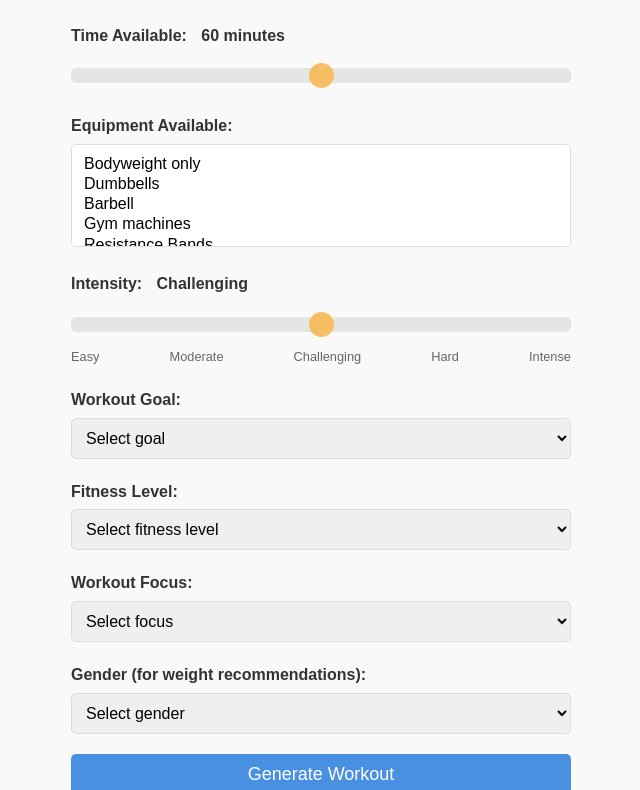
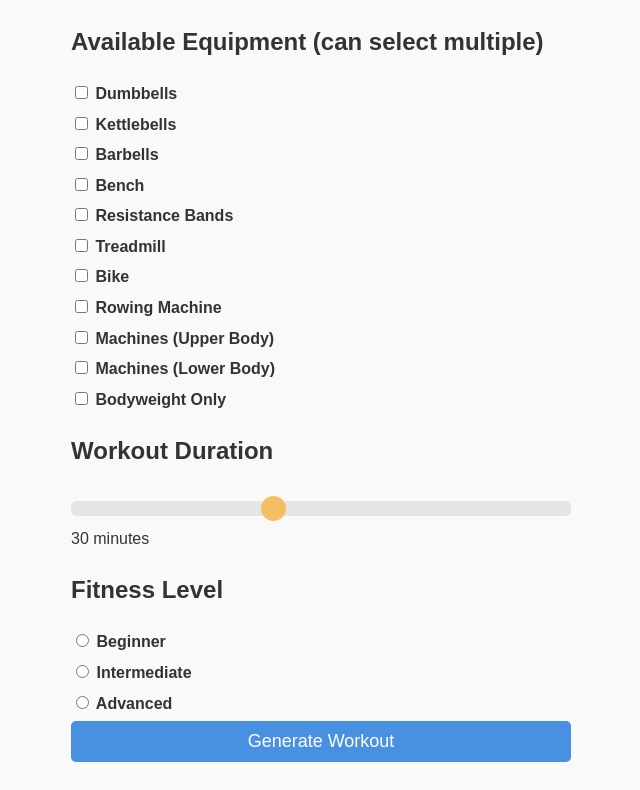
Before and after one commit to modern-carpet/hotel-workout-generator, a plain HTML site: page index.html in a window 1280 px wide. Shown: the part 100-890 px from the top of the page, without its empty margins (319-959 px from the left). Drawn offline with Linux system fonts and the light colour scheme.

Commit message:
Update index.html

```diff
--- a/index.html
+++ b/index.html
@@ -3,109 +3,111 @@
 <head>
     <meta charset="UTF-8">
     <meta name="viewport" content="width=device-width, initial-scale=1.0">
-    <title>Beginner Workout Generator</title>
+    <title>Hotel Workout Generator</title>
     <link rel="stylesheet" href="styles.css">
 </head>
 <body>
     <div class="container">
         <header>
-            <h1>Beginner Workout Generator</h1>
+            <h1>Hotel Workout Generator</h1>
         </header>
         <main>
-            <form id="workoutForm">
-                <div class="form-group">
-                    <label for="time">Time Available: <span id="timeValue">60 minutes</span></label>
+            <form id="workout-form">
+                <section class="form-section">
+                    <h2>Available Equipment (can select multiple)</h2>
+                    <div class="equipment-list">
+                        <label class="equipment-item">
+                            <input type="checkbox" name="equipment" value="dumbbells">
+                            <span class="checkbox-custom"></span>
+                            <span class="label-text">Dumbbells</span>
+                        </label>
+                        <label class="equipment-item">
+                            <input type="checkbox" name="equipment" value="kettlebells">
+                            <span class="checkbox-custom"></span>
+                            <span class="label-text">Kettlebells</span>
+                        </label>
+                        <label class="equipment-item">
+                            <input type="checkbox" name="equipment" value="barbells">
+                            <span class="checkbox-custom"></span>
+                            <span class="label-text">Barbells</span>
+                        </label>
+                        <label class="equipment-item">
+                            <input type="checkbox" name="equipment" value="bench">
+                            <span class="checkbox-custom"></span>
+                            <span class="label-text">Bench</span>
+                        </label>
+                        <label class="equipment-item">
+                            <input type="checkbox" name="equipment" value="resistance-bands">
+                            <span class="checkbox-custom"></span>
+                            <span class="label-text">Resistance Bands</span>
+                        </label>
+                        <label class="equipment-item">
+                            <input type="checkbox" name="equipment" value="treadmill">
+                            <span class="checkbox-custom"></span>
+                            <span class="label-text">Treadmill</span>
+                        </label>
+                        <label class="equipment-item">
+                            <input type="checkbox" name="equipment" value="bike">
+                            <span class="checkbox-custom"></span>
+                            <span class="label-text">Bike</span>
+                        </label>
+                        <label class="equipment-item">
+                            <input type="checkbox" name="equipment" value="rowing-machine">
+                            <span class="checkbox-custom"></span>
+                            <span class="label-text">Rowing Machine</span>
+                        </label>
+                        <label class="equipment-item">
+                            <input type="checkbox" name="equipment" value="machines-upper">
+                            <span class="checkbox-custom"></span>
+                            <span class="label-text">Machines (Upper Body)</span>
+                        </label>
+                        <label class="equipment-item">
+                            <input type="checkbox" name="equipment" value="machines-lower">
+                            <span class="checkbox-custom"></span>
+                            <span class="label-text">Machines (Lower Body)</span>
+                        </label>
+                        <label class="equipment-item">
+                            <input type="checkbox" name="equipment" value="bodyweight">
+                            <span class="checkbox-custom"></span>
+                            <span class="label-text">Bodyweight Only</span>
+                        </label>
+                    </div>
+                </section>
+
+                <section class="form-section">
+                    <h2>Workout Duration</h2>
                     <div class="slider-container">
-                        <input
-                            type="range"
-                            id="time"
-                            name="time"
-                            min="0"
-                            max="120"
-                            step="5"
-                            value="60"
-                            required
-                        >
+                        <input type="range" id="duration" name="duration" min="10" max="60" step="5" value="30">
+                        <output for="duration" id="duration-output">30 minutes</output>
                     </div>
-                </div>
-                <div class="form-group">
-                    <label for="equipment">Equipment Available:</label>
-                    <select id="equipment" name="equipment" multiple required>
-                        <option value="bodyweight">Bodyweight only</option>
-                        <option value="dumbbells">Dumbbells</option>
-                        <option value="barbell">Barbell</option>
-                        <option value="machines">Gym machines</option>
-                        <option value="resistancebands">Resistance Bands</option>
-                    </select>
-                </div>
-                <div class="form-group">
-                    <label for="intensity">Intensity: <span id="intensityValue">Moderate</span></label>
-                    <div class="intensity-container">
-                        <input type="range" id="intensity" name="intensity" min="1" max="5" value="3" step="1">
-                        <div class="intensity-labels">
-                            <span>Easy</span>
-                            <span>Moderate</span>
-                            <span>Challenging</span>
-                            <span>Hard</span>
-                            <span>Intense</span>
-                        </div>
+                </section>
+
+                <section class="form-section">
+                    <h2>Fitness Level</h2>
+                    <div class="fitness-level-container">
+                        <label class="fitness-level-item">
+                            <input type="radio" name="fitness-level" value="beginner">
+                            <span class="radio-custom"></span>
+                            <span class="label-text">Beginner</span>
+                        </label>
+                        <label class="fitness-level-item">
+                            <input type="radio" name="fitness-level" value="intermediate">
+                            <span class="radio-custom"></span>
+                            <span class="label-text">Intermediate</span>
+                        </label>
+                        <label class="fitness-level-item">
+                            <input type="radio" name="fitness-level" value="advanced">
+                            <span class="radio-custom"></span>
+                            <span class="label-text">Advanced</span>
+                        </label>
                     </div>
-                </div>
-                <div class="form-group">
-                    <label for="goal">Workout Goal:</label>
-                    <select id="goal" name="goal" required>
-                        <option value="">Select goal</option>
-                        <option value="weightloss">Weight Loss</option>
-                        <option value="strength">Strength Training</option>
-                        <option value="endurance">Endurance</option>
-                        <option value="muscle">Muscle Gain</option>
-                        <option value="flexibility">Flexibility</option>
-                    </select>
-                </div>
-                <div class="form-group">
-                    <label for="fitnessLevel">Fitness Level:</label>
-                    <select id="fitnessLevel" name="fitnessLevel" required>
-                        <option value="">Select fitness level</option>
-                        <option value="beginner">I've never gone to the gym before</option>
-                        <option value="intermediate">I work out occasionally</option>
-                        <option value="advanced">I'm an expert</option>
-                    </select>
-                </div>
-                <div class="form-group">
-                    <label for="focus">Workout Focus:</label>
-                    <select id="focus" name="focus" required>
-                        <option value="">Select focus</option>
-                        <option value="total">Total body</option>
-                        <option value="upper">Upper body</option>
-                        <option value="lower">Lower body</option>
-                        <option value="core">Core</option>
-                        <option value="cardio">Cardio</option>
-                    </select>
-                </div>
-                <div class="form-group">
-                    <label for="gender">Gender (for weight recommendations):</label>
-                    <select id="gender" name="gender" required>
-                        <option value="">Select gender</option>
-                        <option value="male">Male</option>
-                        <option value="female">Female</option>
-                        <option value="other">Other</option>
-                    </select>
-                </div>
-                <button type="submit">Generate Workout</button>
+                </section>
+
+                <button type="submit" class="generate-btn">Generate Workout</button>
             </form>
-            <div id="workoutPlan"></div>
+
+            <div id="workout-plan" class="workout-plan"></div>
         </main>
-        <footer>
-            <p>&copy; 2024 Beginner Workout Generator. All rights reserved.</p>
-        </footer>
-    </div>
-    <div id="exerciseModal" class="modal">
-        <div class="modal-content">
-            <span class="close">&times;</span>
-            <h2 id="exerciseName"></h2>
-            <p id="exerciseInstructions"></p>
-            <div id="exerciseVideo"></div>
-        </div>
     </div>
     <script src="script.js"></script>
 </body>
```
